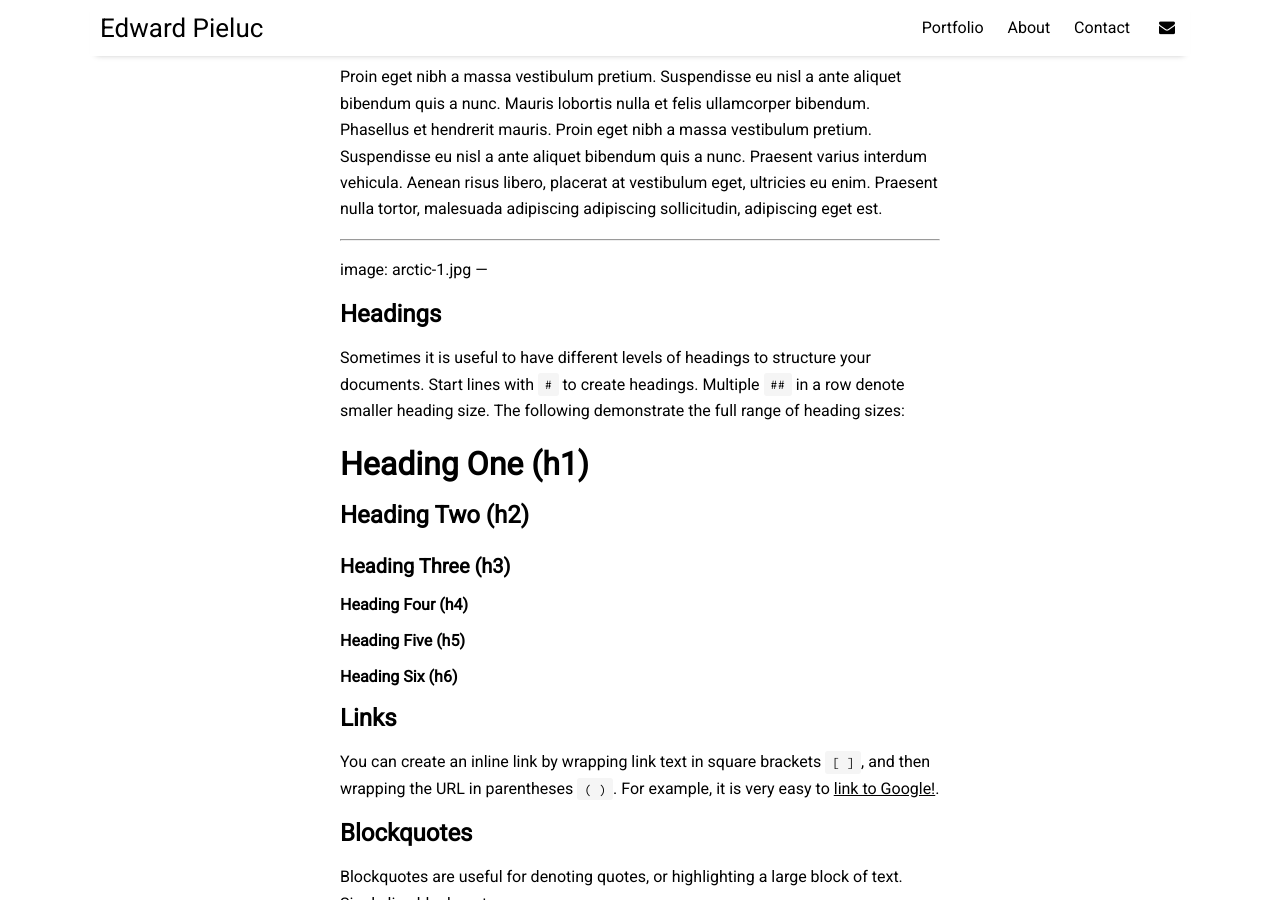
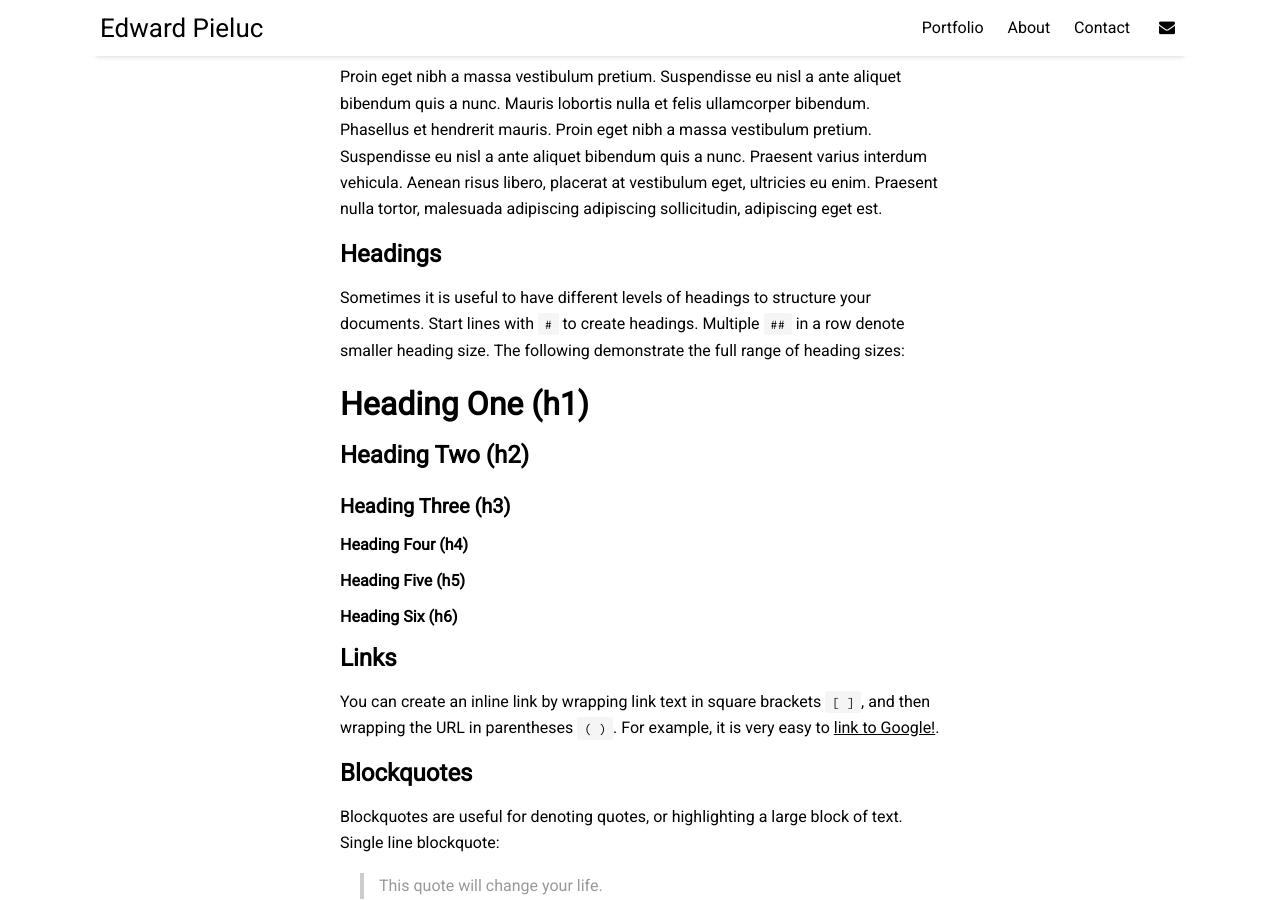
Before and after one commit to epie3/epie3.github.io, a Jekyll site: the page built from _posts/2016-09-09-text-formatting.md, in a window 1280 px wide and 900 px high, scrolled down 1114 px. Built offline with Jekyll 4.4.1, drawn with Linux system fonts in a browser that asks for light colours; nearby versions of some CDN libraries; formulas are drawn with MathJax 3; comment, search, counter and statistics services are not loaded.

Commit message:
Update 2016-09-09-text-formatting.md

```diff
--- a/_posts/2016-09-09-text-formatting.md
+++ b/_posts/2016-09-09-text-formatting.md
@@ -21,9 +21,6 @@ This is what a paragraph looks like. For the purpose of demonstration, the rest
 
 Proin eget nibh a massa vestibulum pretium. Suspendisse eu nisl a ante aliquet bibendum quis a nunc. Mauris lobortis nulla et felis ullamcorper bibendum. Phasellus et hendrerit mauris. Proin eget nibh a massa vestibulum pretium. Suspendisse eu nisl a ante aliquet bibendum quis a nunc. Praesent varius interdum vehicula. Aenean risus libero, placerat at vestibulum eget, ultricies eu enim. Praesent nulla tortor, malesuada adipiscing adipiscing sollicitudin, adipiscing eget est.
 
----
-image: arctic-1.jpg
----
 
 ## Headings
 
```
